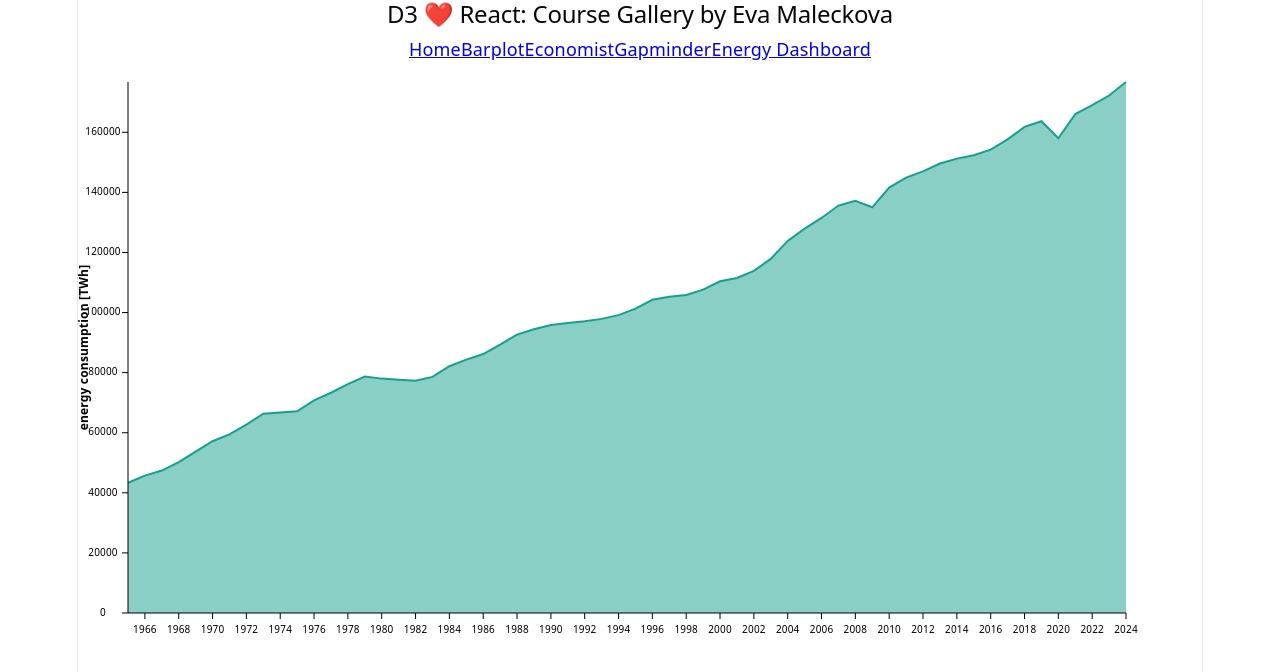
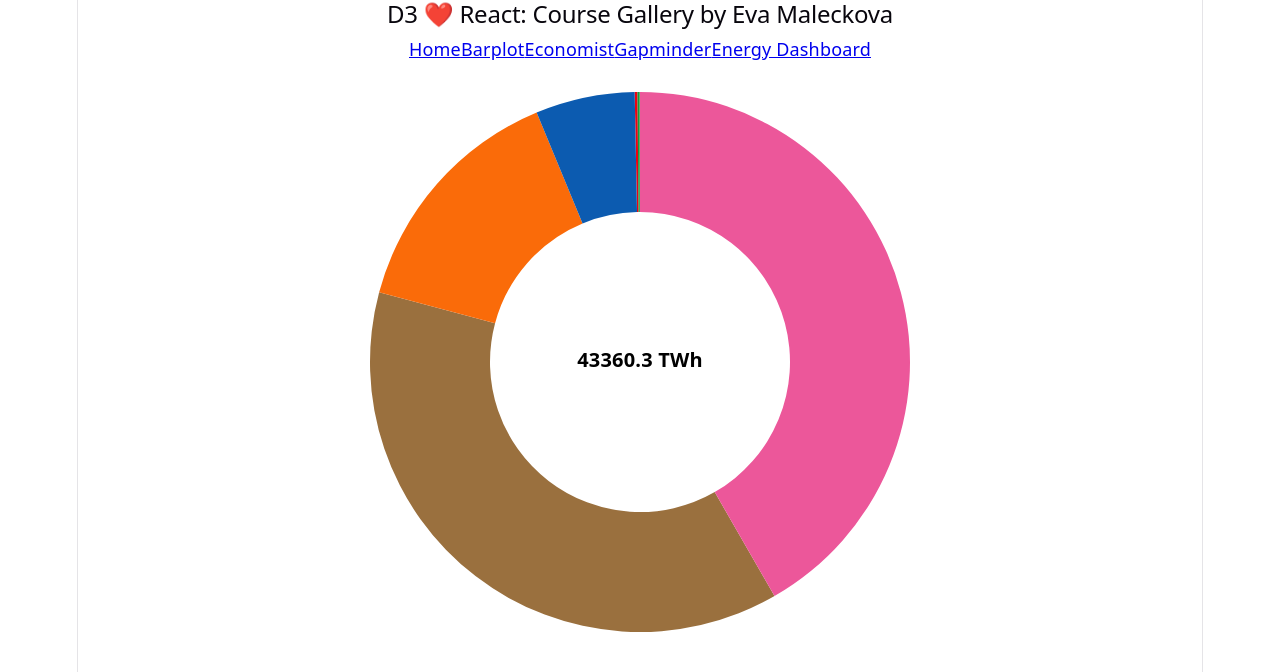
Before and after one commit to emaleckova/d3-react-class-2026, a React (Vite) app: page /d3-react-class-2026/energy in a window 1280 px wide. Shown: the top 672 px of the page. Built offline with nearby package versions, Linux system fonts and the light colour scheme.

Commit message:
Donut chart prototype

```diff
--- /dev/null
+++ b/src/visualizations/04_EnergyDashboard/DonutChartByType.jsx
@@ -0,0 +1,40 @@
+import * as d3 from "d3";
+
+const MARGIN = 30;
+
+export const DonutChartByType = ({data, width, height, fillScale, label}) => {
+    const radius = Math.min(width, height) / 2 - MARGIN;
+
+    // angle calculation (but NO svg yet!)
+    const pieGenerator = d3.pie().value((d) => d.value);
+    const pie = pieGenerator(data);
+    // slice drawing
+    const arcGenerator = d3
+        .arc()
+        .innerRadius(150)
+        .outerRadius(radius);
+
+    return (
+        <svg width={width} height={height} style={{ display: "inline-block" }}>
+        <rect width={width} height={height} fill="white" rx={5} />
+        <g transform={`translate(${width / 2}, ${height / 2})`}>
+            {pie.map((p, i) => (
+            <path
+                key={p.data.energyType}
+                d={arcGenerator(p) || ""}
+                fill={fillScale(p.data.energyType)}
+            />
+            ))}
+
+        <text
+            textAnchor="middle"
+            dominantBaseline="middle"
+            fontSize={20}
+            fontWeight="bold"
+        >
+            {label}
+        </text>
+        </g>
+        </svg>
+    );
+};
--- a/src/visualizations/04_EnergyDashboard/EnergyDashboard.jsx
+++ b/src/visualizations/04_EnergyDashboard/EnergyDashboard.jsx
@@ -1,18 +1,56 @@
 import * as d3 from "d3";
 
 import { ResponsiveAreaPlot } from "./AreaPlot";
+import { DonutChartByType } from "./DonutChartByType"
 import energyData from "./energyData";
 
+// Colours by energy type
+const energyTypes = Object.keys(energyData[0]).filter(
+  key => key !== "country" && key !== "year"
+);
+
+console.log(energyTypes);
+
+// scale_colour_paletteer_d("yarrr::basel")
+const TypeColorScale = d3.scaleOrdinal()
+  .domain(energyTypes)
+  .range(["#16A08C", "#9A703E", "#EC579A", "#FA6B09", "#EE0011", "#0C5BB0", "#FEC10B", "#149BED", "#A1C720", "#15983D"]);
+
+// For ResponsiveAreaPlot: total global energy in time
 const worldPrimaryEnergy = energyData.filter(
   (global) => global.country === "World",
 );
 
 console.log(worldPrimaryEnergy);
 
+// DonutChartByType: 1. Global in first year, 2. Global is last year with data
+const [firstYear, lastYear] = d3.extent(worldPrimaryEnergy, (d) => d.year);
+console.log(`First year: ${firstYear}, last year: ${lastYear}`)
+
+const worldEnergyFirstYear = Object.entries(
+  energyData.find(
+    d => d.country === "World" && d.year === firstYear
+  )
+)
+  .filter(([key]) => !["country", "year", "primary_energy"].includes(key))
+  .map(([energyType, value]) => ({
+    energyType,
+    value
+  }));
+console.log(worldEnergyFirstYear);
+
+// Total global consumption in the given year
+const worldPrimaryEnergeFirstYear = worldPrimaryEnergy.find(
+  (world) => world.year === firstYear
+).primary_energy;
+console.log(worldPrimaryEnergeFirstYear);
+
+
 export default function EnergyDashboard() {
   return (
     <div>
-      <ResponsiveAreaPlot data={worldPrimaryEnergy} />
+      {/*<ResponsiveAreaPlot data={worldPrimaryEnergy} />*/}
+      <DonutChartByType data = {worldEnergyFirstYear} width={600} height={600} fillScale={TypeColorScale} label={`${worldPrimaryEnergeFirstYear} TWh`}/>
     </div>
   );
 }
```
